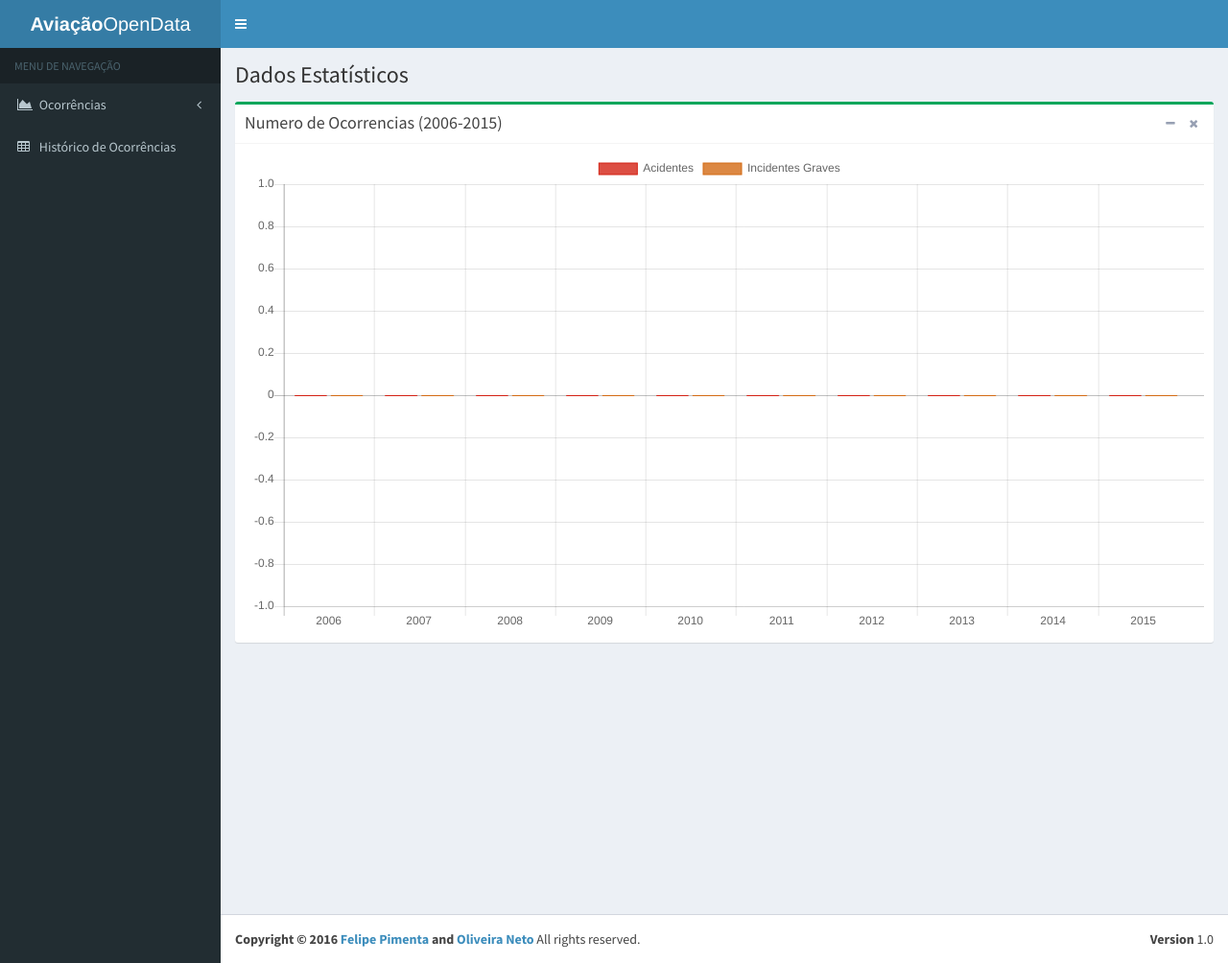
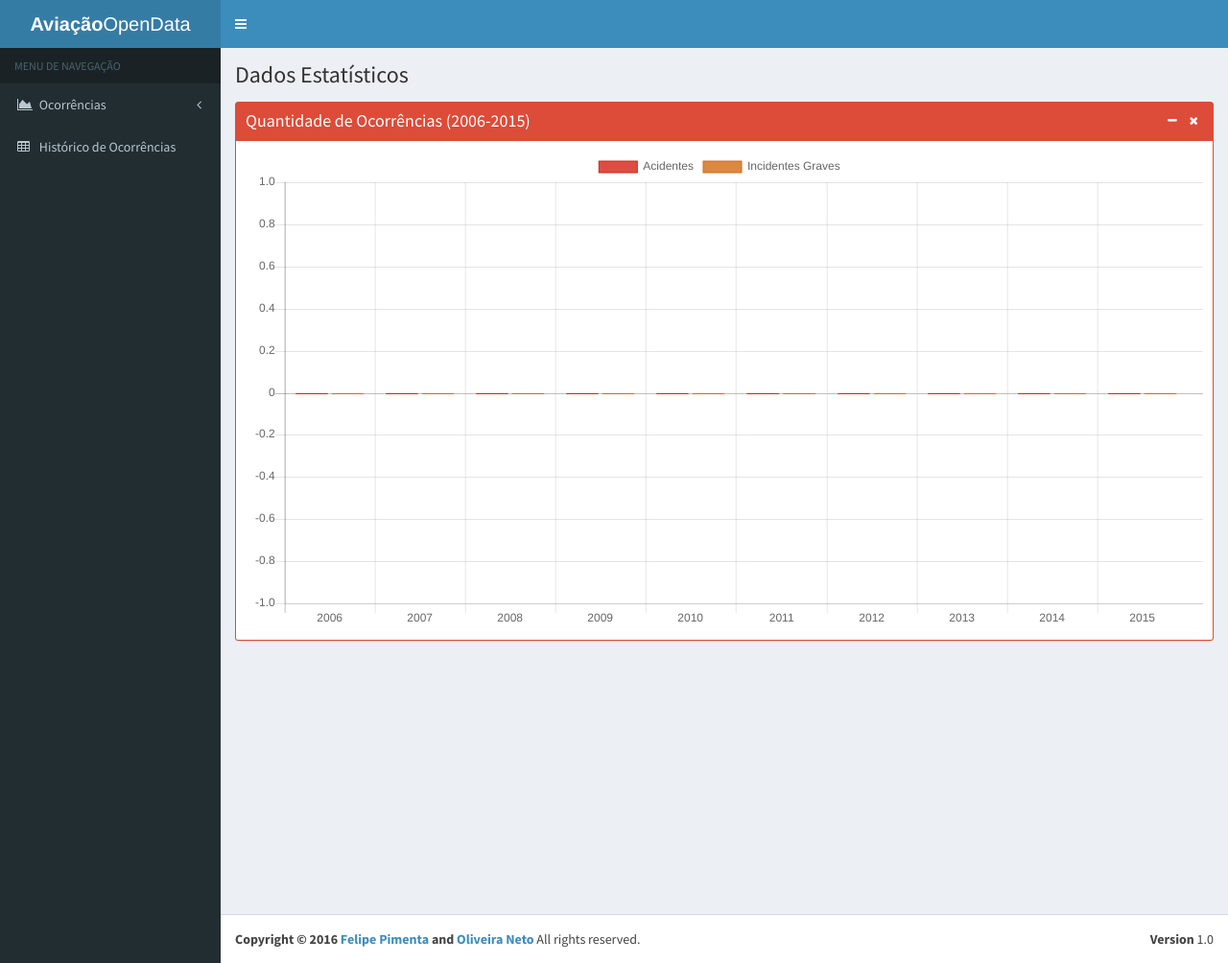
Before and after one commit to fhpimenta/AviacaoOpenData, a Django app: page /ocorrencias/geral in a window 1280 px wide. Shown: the whole page at 96% size. Run offline with Django 3.2, Linux system fonts and the light colour scheme; data that the repository does not hold is empty; parts of the project's set-up code (start-up, migrations or seed data) failed here and were passed over; some libraries are stand-ins or nearby versions.

Commit message:
Alterações a serem feitas

```diff
--- /dev/null
+++ b/ocorrencias/templates/ocorrencia_show.html
@@ -0,0 +1 @@
+{{ ocorrencia }}
--- a/ocorrencias/templates/ocorrencias_geral.html
+++ b/ocorrencias/templates/ocorrencias_geral.html
@@ -17,9 +17,9 @@
   <div class="row">
   	<div class="col-md-12">
       	<!-- BAR CHART -->
-          <div class="box box-success">
+          <div class="box box-danger box-solid">
             <div class="box-header with-border">
-              <h3 class="box-title">Numero de Ocorrencias (2006-2015) </h3>
+              <h3 class="box-title">Quantidade de Ocorrências (2006-2015) </h3>
 
               <div class="box-tools pull-right">
                 <button type="button" class="btn btn-box-tool" data-widget="collapse"><i class="fa fa-minus"></i>
--- a/ocorrencias/urls.py
+++ b/ocorrencias/urls.py
@@ -8,6 +8,7 @@ urlpatterns = [
 	url(r'^ocorrencias/historico$', views.page_historico),
 	url(r'^ocorrencias/estado$', views.page_ocorrencias_por_estado),
 	url(r'^ocorrencias/geral$', views.page_ocorrencias_geral),
+	url(r'^ocorrencias/show/(?P<codigo>[0-9]{5})/$', views.show_ocorrencia),
 
 	# urls async
 	url(r'^ocorrencias/async/historico$', views.get_ocorrencias_historico),
--- a/ocorrencias/views.py
+++ b/ocorrencias/views.py
@@ -178,6 +178,10 @@ def get_relatorio_ocorrencias_estados(request):
 
 	return JsonResponse(retorno, safe=False)
 
+def show_ocorrencia(request, codigo):
+	ocorrencia = Ocorrencia.objects.get(pk=codigo)
+	return render(request, 'ocorrencia_show.html', {'ocorrencia': ocorrencia})
+
 def percentagem(valor, total):
 	return float((valor*100)/total)
 
```
